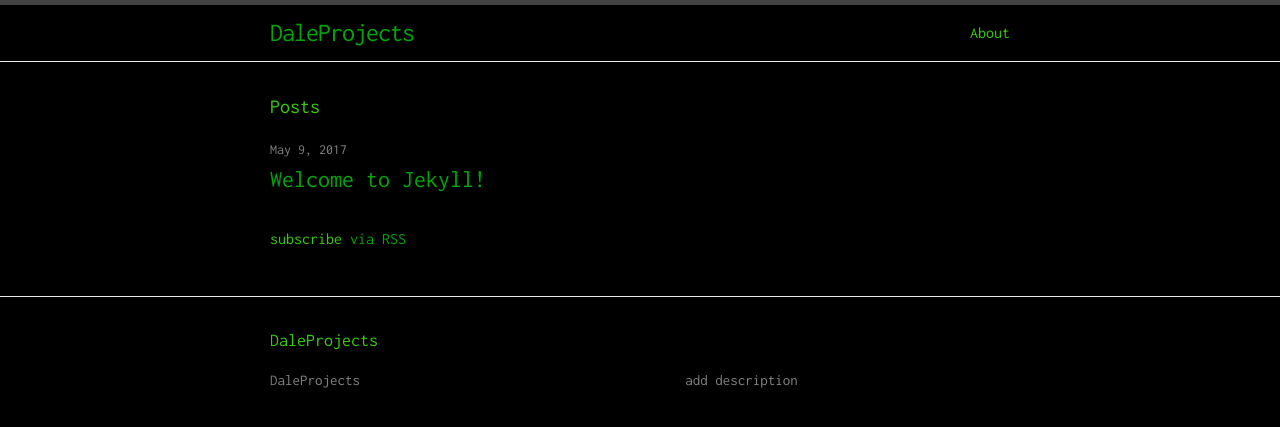
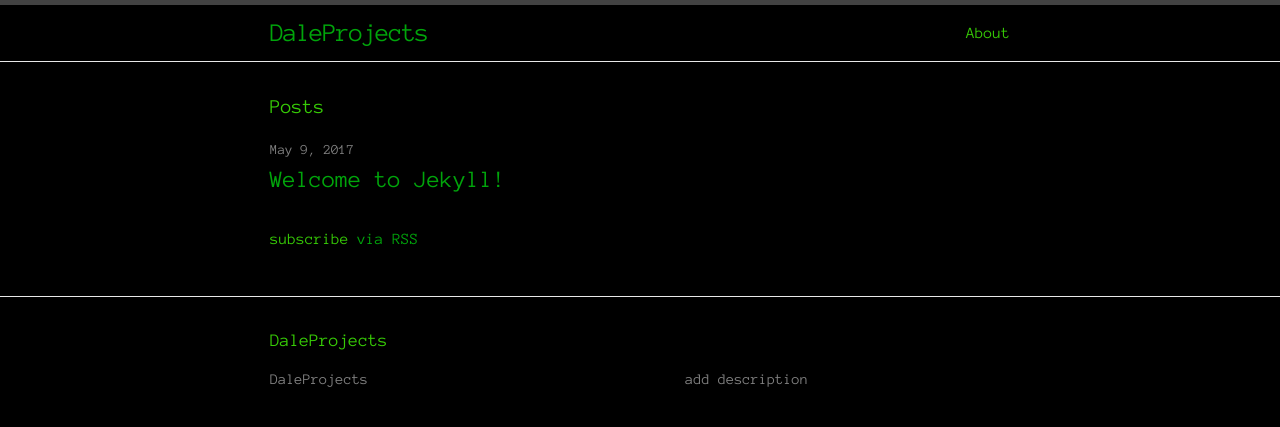
Before and after one commit to learnitupproject/learnitupproject.github.io, a Jekyll site: the page built from index.html, in a window 1280 px wide. Shown: the top 427 px of the page. Built offline with Jekyll 4.4.1, drawn with Linux system fonts in a browser that asks for light colours.

Commit message:
changed base font to anonymous pro

```diff
--- a/css/main.scss
+++ b/css/main.scss
@@ -6,7 +6,7 @@
 
 
 // Our variables
-$base-font-family: 'Inconsolata', monospace;
+$base-font-family: 'Anonymous Pro', monospace;
 $base-font-size:   16px;
 $base-font-weight: 400;
 $small-font-size:  $base-font-size * 0.875;
```
